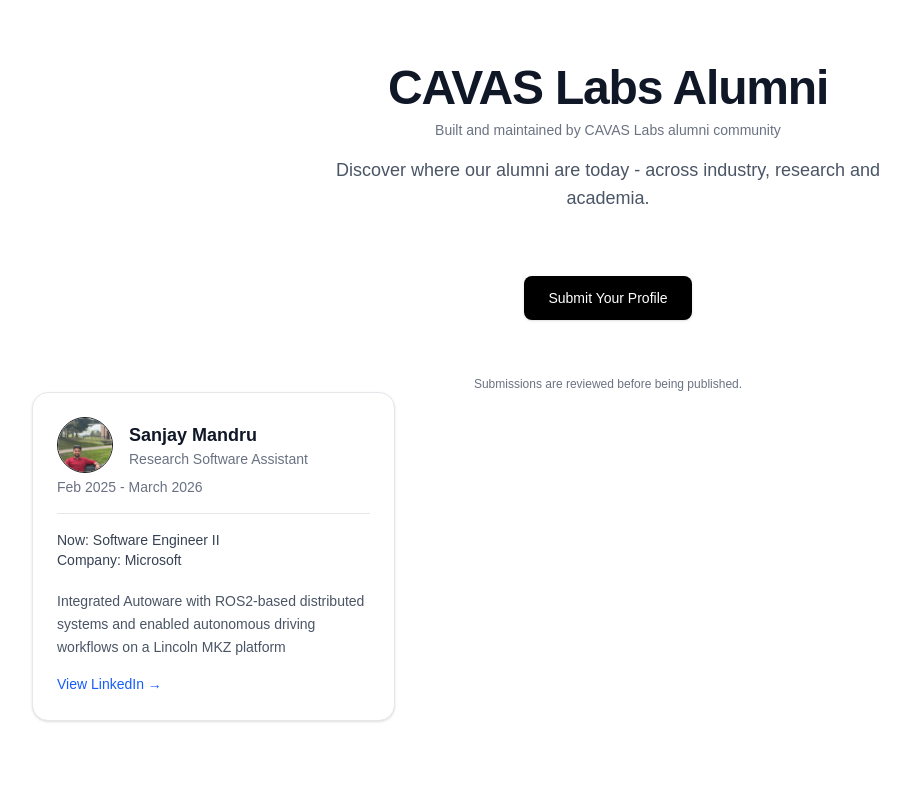
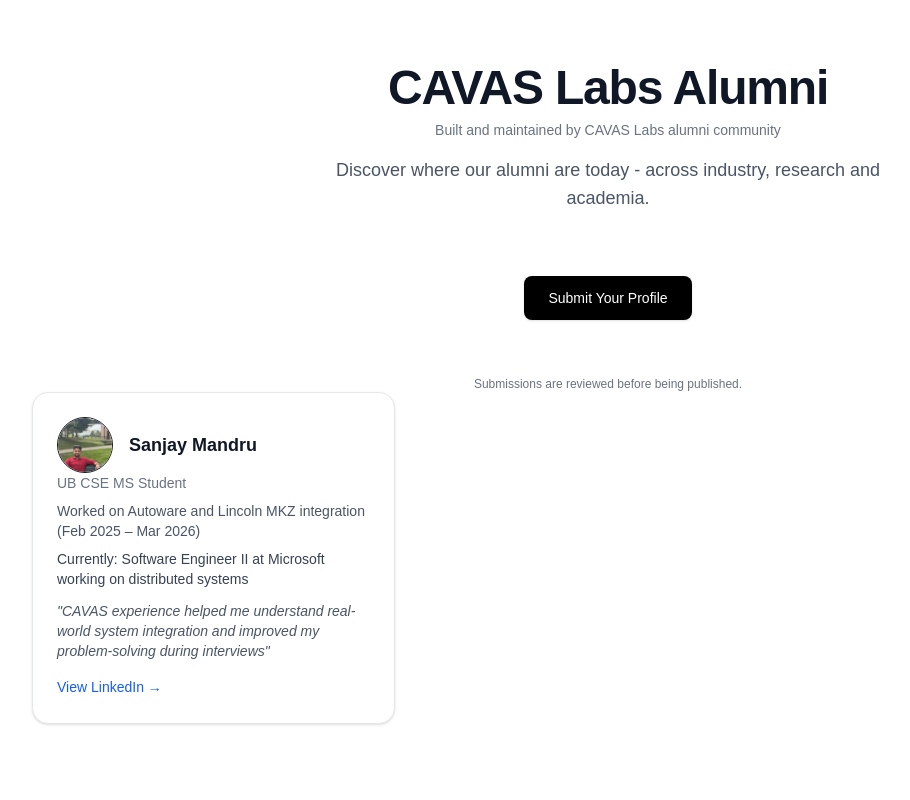
Before and after one commit to mandrusanjay123/cavas-alumni, a Next.js app: page /alumni in a window 1280 px wide. Shown: the top 800 px of the page, without its empty margins (32-942 px from the left). Built offline with nearby package versions, Linux system fonts and the light colour scheme.

Commit message:
Update alumni structure based on new form fields

```diff
--- a/components/AlumniCard.tsx
+++ b/components/AlumniCard.tsx
@@ -1,12 +1,11 @@
 type Alumni = {
 	name: string;
+  affiliation: string;
+  cavasWork: string;
+  currentWork: string;
+  impact: string;
+  linkedin: string;
   image?: string;
-	roleAtCavas: string;
-	duration: string;
-	currentRole: string;
-	company: string;
-	description: string;
-  linkedin?: string;
 };
 
 type AlumniCardProps = {
@@ -26,29 +25,23 @@ export default function AlumniCard({ alumni }: AlumniCardProps) {
         <h2 className="text-lg font-semibold text-gray-900">
           {alumni.name}
         </h2>
-        <p className="text-sm text-gray-500">
-          {alumni.roleAtCavas}
-        </p>
       </div>
     </div>
 
-    <p className="mt-1 text-sm text-gray-500">{alumni.duration}</p>
+    {/* Affiliation */}
+    <p className="text-sm text-gray-500">{alumni.affiliation}</p>
 
-    {/* Divider */}
-    <div className="my-4 h-px bg-gray-200" />
+    {/* Work at CAVAS */}
+    <p className="mt-2 text-sm text-gray-600">{alumni.cavasWork}</p>
 
-    {/* Current role */}
-    <p className="text-sm text-gray-700">
-      <span className="font-medium">Now:</span> {alumni.currentRole}
+    {/* Current Work */}
+    <p className="mt-2 text-sm text-gray-700">
+      <span className="font-medium">Currently:</span> {alumni.currentWork}
     </p>
 
-    <p className="text-sm text-gray-700">
-      <span className="font-medium">Company:</span> {alumni.company}
-    </p>
-
-    {/* Description */}
-    <p className="mt-5 text-sm leading-relaxed text-gray-600">
-      {alumni.description}
+    {/* Impact */}
+    <p className="mt-3 text-sm text-gray-600 italic">
+      "{alumni.impact}"
     </p>
 
     <a
--- a/data/alumni.json
+++ b/data/alumni.json
@@ -1,12 +1,11 @@
 [
   {
     "name": "Sanjay Mandru",
-    "image": "/images/sanjay.jpeg",
-    "roleAtCavas": "Research Software Assistant",
-    "duration": "Feb 2025 - March 2026",
-    "currentRole": "Software Engineer II",
-    "company": "Microsoft",
-    "description": "Integrated Autoware with ROS2-based distributed systems and enabled autonomous driving workflows on a Lincoln MKZ platform",
-    "linkedin": "https://www.linkedin.com/in/sanjay-kumar-mandru/"
+    "affiliation": "UB CSE MS Student",
+    "cavasWork": "Worked on Autoware and Lincoln MKZ integration (Feb 2025 – Mar 2026)",
+    "currentWork": "Software Engineer II at Microsoft working on distributed systems",
+    "impact": "CAVAS experience helped me understand real-world system integration and improved my problem-solving during interviews",
+    "linkedin": "https://www.linkedin.com/in/sanjay-kumar-mandru/",
+    "image": "/images/sanjay.jpeg"
   }
 ]
```
